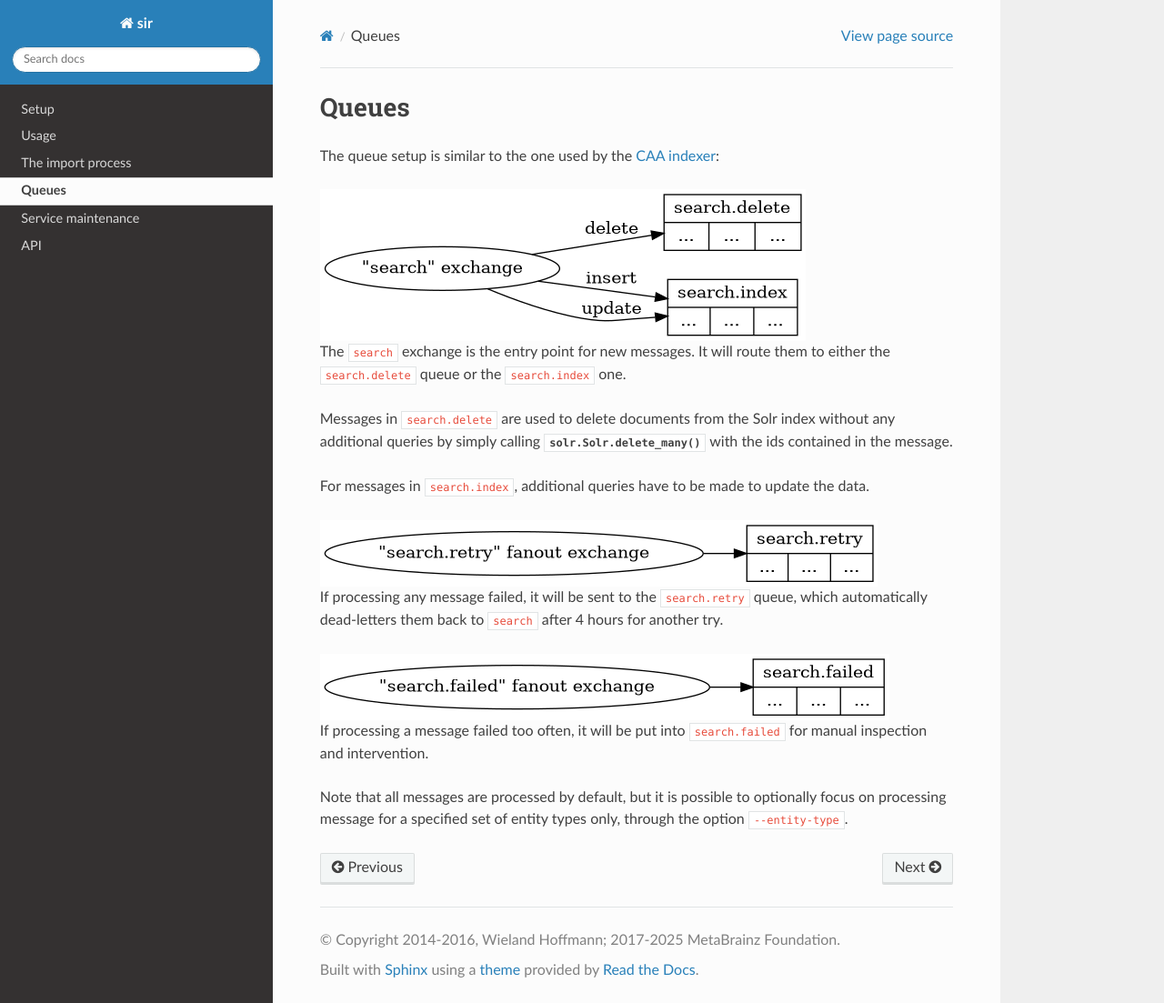
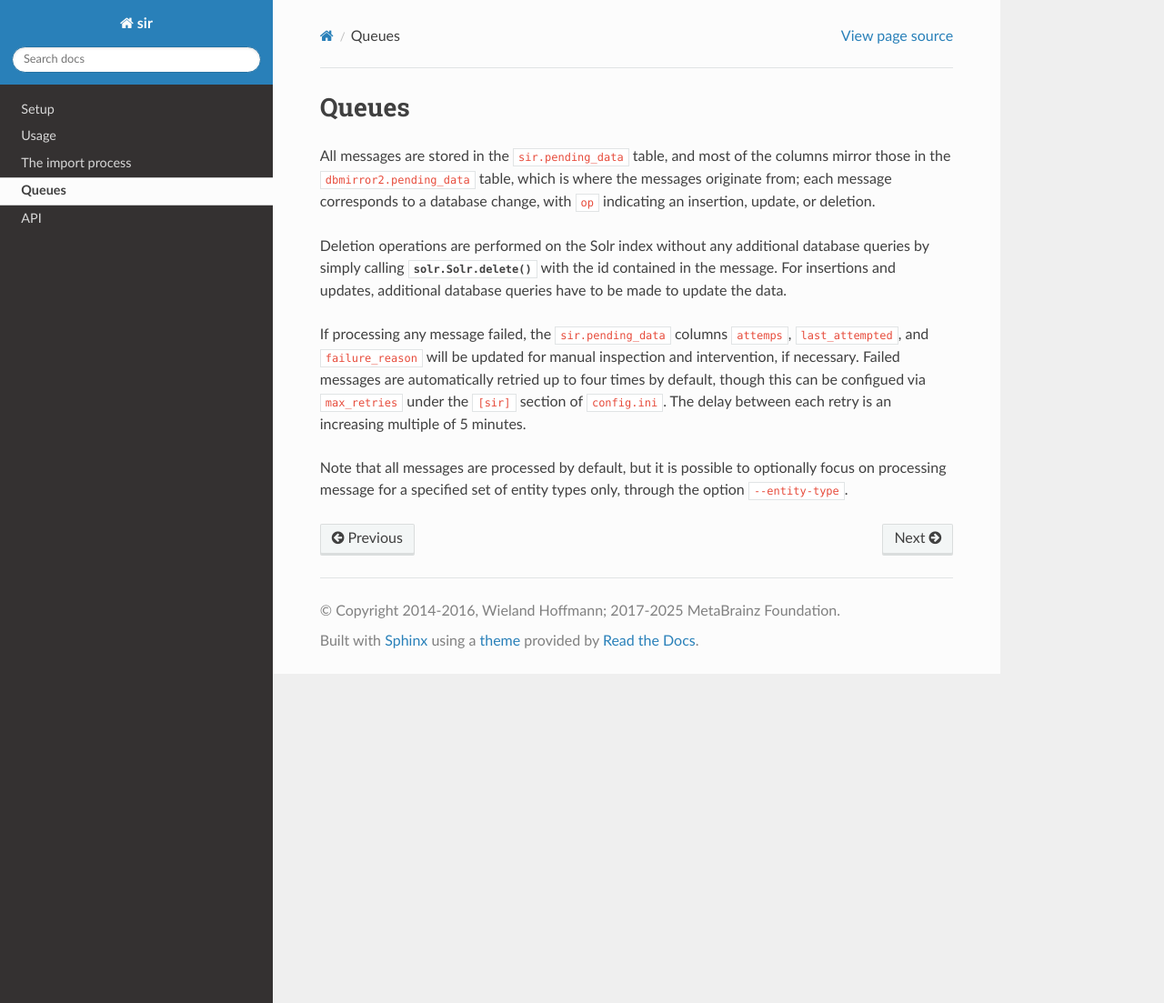
Before and after one commit to metabrainz/sir, a Sphinx documentation site: the page built from docs/source/queues.rst, in a window 1280 px wide and 1103 px high. Shown: the whole window at 91% size. Built offline with Sphinx 7.4.7 and the Read the Docs theme 3.1.0, drawn with Linux system fonts in a browser that asks for light colours; the version number could not be read and is left out.

Commit message:
Update documentation for SEARCH-756

```diff
--- a/docs/source/api.rst
+++ b/docs/source/api.rst
@@ -5,9 +5,7 @@ API
     :maxdepth: 2
 
     api/indexing
-    api/amqp
     api/querying
-    api/triggers
     api/schema
     api/config
     api/util
--- a/docs/source/conf.py
+++ b/docs/source/conf.py
@@ -35,8 +35,7 @@ autoclass_content = "both"
 
 intersphinx_mapping = {'python': ('https://docs.python.org/3.13', None),
                        'sqla': ('https://docs.sqlalchemy.org/en/20/', None),
-                       'solr': ('https://pythonhosted.org//solrpy/', None),
-                       'amqp': ('https://amqp.readthedocs.org/en/latest', None)}
+                       'solr': ('https://pythonhosted.org//solrpy/', None)}
 
 # Add any paths that contain templates here, relative to this directory.
 templates_path = ['_templates']
@@ -75,8 +74,7 @@ release = __version__
 
 # List of patterns, relative to source directory, that match files and
 # directories to ignore when looking for source files.
-exclude_patterns = ["setup/amqp.rst", "setup/install.rst",
-                    "service/rabbitmq.rst"]
+exclude_patterns = ["setup/install.rst"]
 
 # The reST default role (used for this markup: `text`) to use for all documents.
 #default_role = None
--- a/docs/source/index.rst
+++ b/docs/source/index.rst
@@ -10,7 +10,6 @@ Contents:
    usage
    import
    queues
-   service/index
    api
 
 Indices and tables
--- a/docs/source/queues.rst
+++ b/docs/source/queues.rst
@@ -3,63 +3,22 @@
 Queues
 ======
 
-The queue setup is similar to the one used by the `CAA indexer
-<https://github.com/metabrainz/CAA-indexer>`_:
+All messages are stored in the ``sir.pending_data`` table, and most of the
+columns mirror those in the ``dbmirror2.pending_data`` table, which is where
+the messages originate from; each message corresponds to a database change,
+with ``op`` indicating an insertion, update, or deletion.
 
-.. graphviz::
+Deletion operations are performed on the Solr index without any additional
+database queries by simply calling :meth:`solr.Solr.delete` with the id
+contained in the message. For insertions and updates, additional database
+queries have to be made to update the data.
 
-    digraph queues {
-    graph [rankdir=LR];
-
-    search_exchange [shape=ellipse label="\"search\" exchange"];
-    delqueue [shape=record label="search.delete | { ... | ... | ... }"];
-    insqueue [shape=record label="search.index | { ... | ... | ... }"];
-
-
-
-    search_exchange -> delqueue [label="delete"];
-    search_exchange -> insqueue [label="insert"];
-    search_exchange -> insqueue [label="update"];
-    }
-
-The ``search`` exchange is the entry point for new messages. It will route them
-to either the ``search.delete`` queue or the ``search.index`` one.
-
-Messages in ``search.delete`` are used to delete documents from the Solr index
-without any additional queries by simply calling :meth:`solr.Solr.delete_many`
-with the ids contained in the message.
-
-For messages in ``search.index``, additional queries have to be made to update
-the data.
-
-.. graphviz::
-
-    digraph retry {
-    graph [rankdir=LR];
-
-    retry_exchange [shape=ellipse label="\"search.retry\" fanout exchange"];
-    retryqueue [shape=record label="search.retry | { ... | ... | ... }"];
-
-    retry_exchange -> retryqueue;
-    }
-
-If processing any message failed, it will be sent to the ``search.retry``
-queue, which automatically dead-letters them back to ``search`` after 4 hours
-for another try.
-
-.. graphviz::
-
-    digraph failed {
-    graph [rankdir=LR];
-
-    failed_exchange [shape=ellipse label="\"search.failed\" fanout exchange"];
-    failed_queue [shape=record label="search.failed | { ... | ... | ... }"];
-
-    failed_exchange -> failed_queue;
-    }
-
-If processing a message failed too often, it will be put into ``search.failed``
-for manual inspection and intervention.
+If processing any message failed, the ``sir.pending_data`` columns ``attemps``,
+``last_attempted``, and ``failure_reason`` will be updated for manual inspection
+and intervention, if necessary. Failed messages are automatically retried up
+to four times by default, though this can be configued via ``max_retries``
+under the ``[sir]`` section of ``config.ini``. The delay between each retry
+is an increasing multiple of 5 minutes.
 
 Note that all messages are processed by default, but it is possible to
 optionally focus on processing message for a specified set of entity
--- a/docs/source/service/index.rst
+++ /dev/null
@@ -1,6 +0,0 @@
-.. _service:
-
-Service maintenance
-===================
-
-.. include:: rabbitmq.rst
--- a/docs/source/setup/index.rst
+++ b/docs/source/setup/index.rst
@@ -4,7 +4,7 @@ Setup
 =====
 
 .. include:: install.rst
-.. include:: amqp.rst
+.. include:: postgresql.rst
 .. include:: solr.rst
 .. include:: mbdbschema.rst
 .. include:: wscompat.rst
```
Also changed, not shown: docs/source/api/amqp.rst (deleted, +0 -9 lines), docs/source/api/triggers.rst (deleted, +0 -7 lines), docs/source/service/rabbitmq.rst (deleted, +0 -104 lines), docs/source/setup/amqp.rst (deleted, +0 -77 lines), docs/source/setup/postgresql.rst (added, +30 -0 lines), docs/source/usage.rst (+3 -9 lines).
